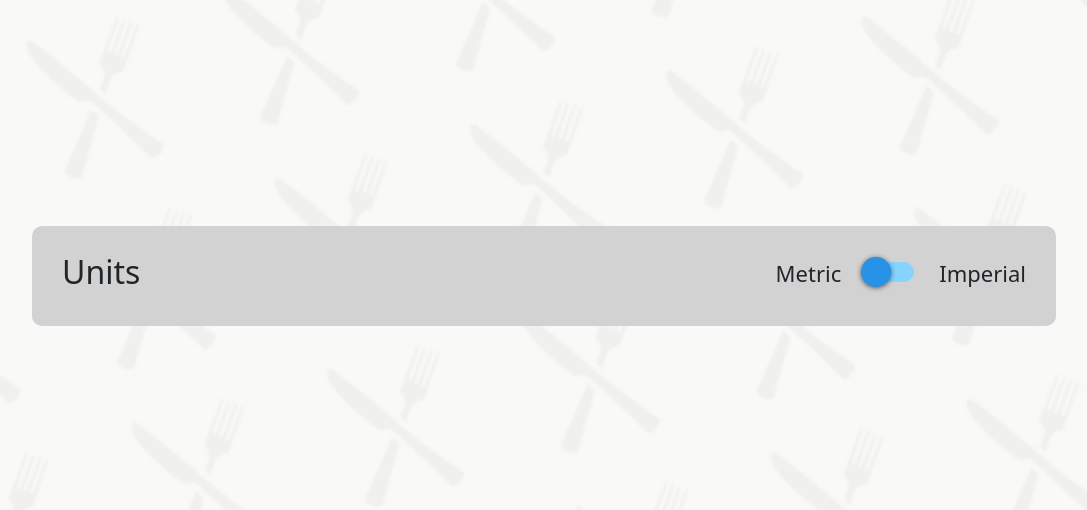
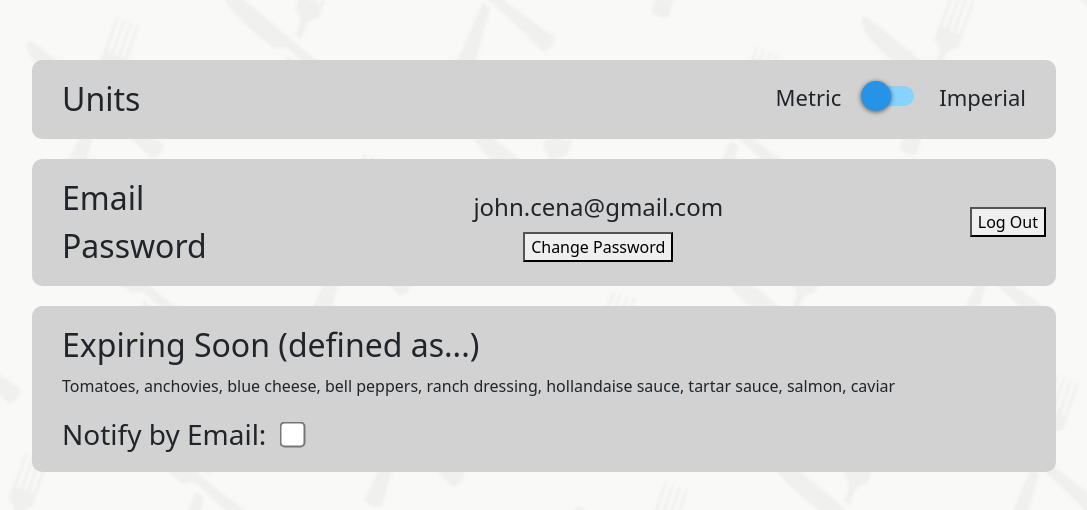
Before and after one commit to Freddydeddydoo/RecipesByRemy, a React (Create React App) app in the folder recipes-with-remy/: page / in a window 1280 px wide. Shown: the part 124-634 px from the top of the page, without its empty margins (96-1183 px from the left). Built offline with nearby package versions, Linux system fonts and the light colour scheme.

Commit message:
Profile almost done - expiring "soon"?

```diff
--- a/recipes-with-remy/src/CSSFiles/Profile.css
+++ b/recipes-with-remy/src/CSSFiles/Profile.css
@@ -1,29 +1,47 @@
 .container {
   display: flex;
-    justify-content: center; /* Center horizontally */
-    align-items: center; /* Center vertically */
-    height: 100vh; /* Set container height to full viewport height */
+  justify-content: center;
+  /* Center horizontally */
+  align-items: center;
+  /* Center vertically */
+  height: 100vh;
+  /* Set container height to full viewport height */
+  flex-direction: column;
 }
 
-.units {
-    width: 80vw; /* Adjust width as needed */
-    height: 100px; /* Adjust height as needed */
-    padding: 10px; /* Add padding to create space between content and border */
-    background-color: rgb(210, 210, 210); /* Set background color to light green */
+.box {
+  width: 80vw;
+  /* Adjust width as needed */
+  padding: 10px;
+  /* Add padding to create space between content and border */
+  background-color: rgb(210, 210, 210);
+  /* Set background color to light green */
   border-radius: 10px;
   display: flex;
   justify-content: space-between;
   align-items: center;
+  margin-bottom: 20px;
 }
 
 .unit_text {
-  margin: -10px 20px 0; /* Adjust the margin-top value to move the text up */
+  margin: -10px 20px 0;
+  /* Adjust the margin-top value to move the text up */
   position: relative;
-  top: -5px; /* Adjust the value to move the text up or down */
+  top: -5px;
+  /* Adjust the value to move the text up or down */
   font-size: 22px;
 }
 
-.text{
-  position: relative;
-  left: 20px;
+.text {
+  margin: 10px 20px;
+  text-align: left;
 }
+
+.notify_box {
+  /* Add padding to create space between content and border */
+  display: flex;
+  align-items: center;
+}
+.checkbox{
+  transform: scale(2);
+}
--- a/recipes-with-remy/src/Pages/profile.js
+++ b/recipes-with-remy/src/Pages/profile.js
@@ -4,29 +4,30 @@
 
 import './../CSSFiles/Profile.css';
 import Switch from "react-switch";
+import { Button } from '@mui/base/Button';
+
 
 const Profile = (props) => {
     const { loggedIn, email } = props;
     const navigate = useNavigate();
     const [switchChecked, setSwitchChecked] = useState(false); // Use useState hook for switch state
 
-    const onButtonClickedLogin = () => {
-        navigate('./login');
-    };
-
-    const onButtonClickSignin = () => {
-        navigate('./signup');
-    };
-
     const handleSwitchChange = (checked) => { // Define a handler for switch state change
         console.log(checked);
         setSwitchChecked(checked);
     };
 
+    const onButtonClickPassword = () => {
+        console.log("change password");
+    }
+    const onButtonClickLogout = () => {
+        console.log("logout");
+    }
+
     return (
         <div className='container'>
-            <div className='units'>
-                <h2 className="text">Units</h2> {/* Use className instead of class for JSX */}
+            <div className='box'>
+                <h2 className="text">Units</h2>
 
                 <label>
                     <span className='unit_text'>Metric</span>
@@ -50,6 +51,30 @@
                     <span className='unit_text'>Imperial</span>
                 </label>
             </div>
+
+            <div className='box'>
+                <div>
+                    <h2 className="text">Email</h2>
+                    <h2 className='text'>Password</h2>
+                </div>
+                <div>
+                    <h4 className='text'>john.cena@gmail.com</h4>
+                    <Button onClick={onButtonClickPassword}>Change Password</Button>
+                </div>
+                <Button onClick={onButtonClickLogout}>Log Out</Button>
+            </div>
+
+            <div className='box'>
+                <div>
+                    <h2 className='text'>Expiring Soon (defined as...)</h2>
+                    <p className='text'>Tomatoes, anchovies, blue cheese, bell peppers, ranch dressing,
+                        hollandaise sauce, tartar sauce, salmon, caviar</p>
+                    <div className='notify_box'>
+                        <h3 className='text'>Notify by Email: </h3>
+                        <input type='checkbox' className='checkbox'></input>
+                    </div>
+                </div>
+            </div>
         </div>
     );
 };
```
Lines whose indentation alone changed are shown as unchanged.
